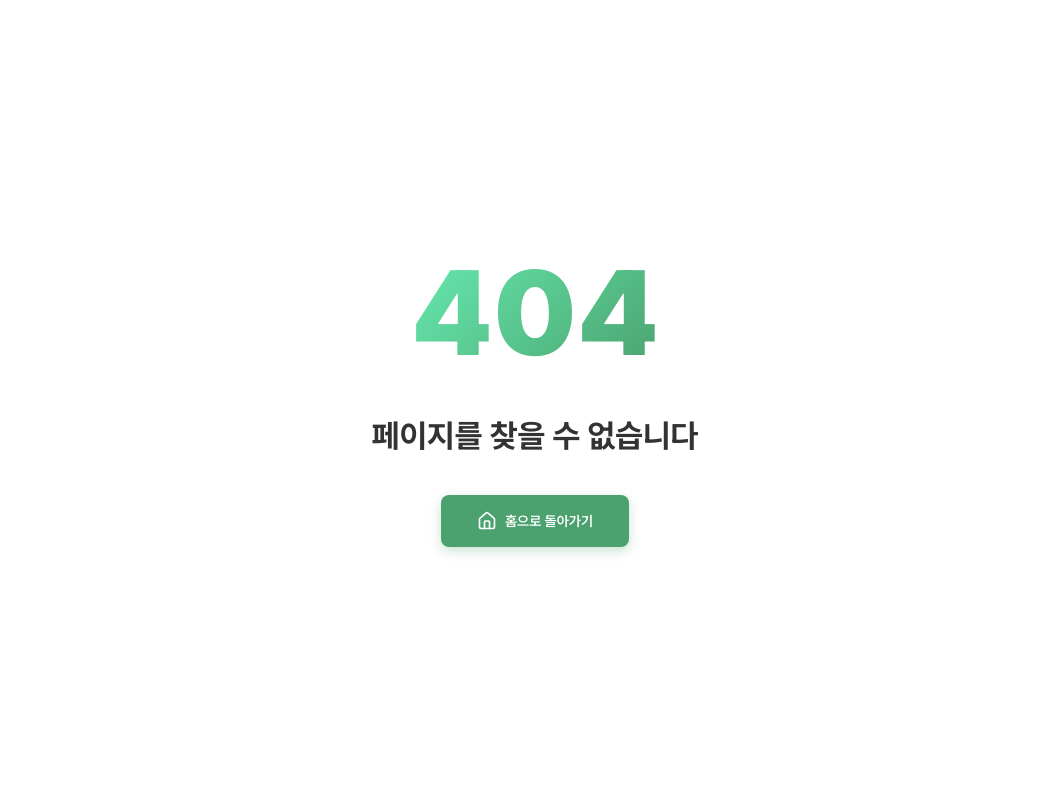
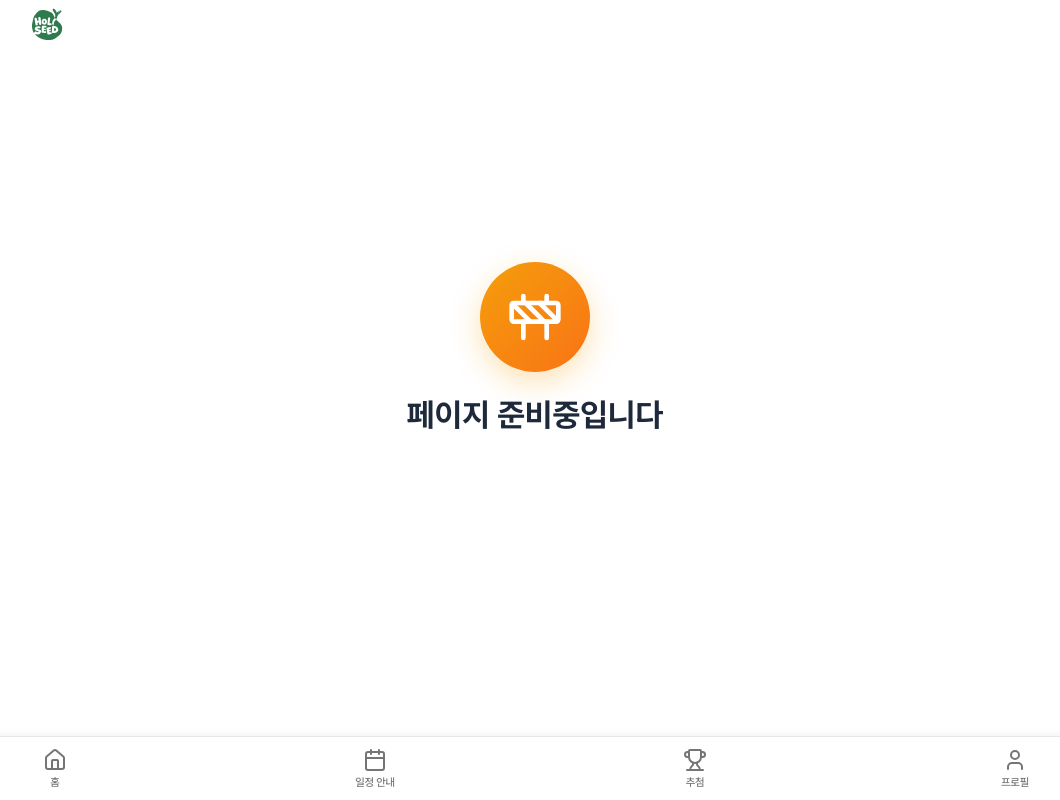
Before and after one commit to CH4MD0M/holyseed-sports-day, a Next.js app: page /draw-result in a window 1280 px wide. Before the commit this address had no page. Shown: the whole page, without its empty margins (105-1165 px from the left). Built offline with nearby package versions, Linux system fonts and the light colour scheme.

Commit message:
feat: 추첨 결과 페이지 생성

```diff
--- /dev/null
+++ b/src/app/draw-result/page.tsx
@@ -0,0 +1,9 @@
+'use client';
+
+import ComingSoonPage from '@/components/coming-soon/coming-soon';
+
+const DrawResultPage = () => {
+  return <ComingSoonPage />;
+};
+
+export default DrawResultPage;
```
